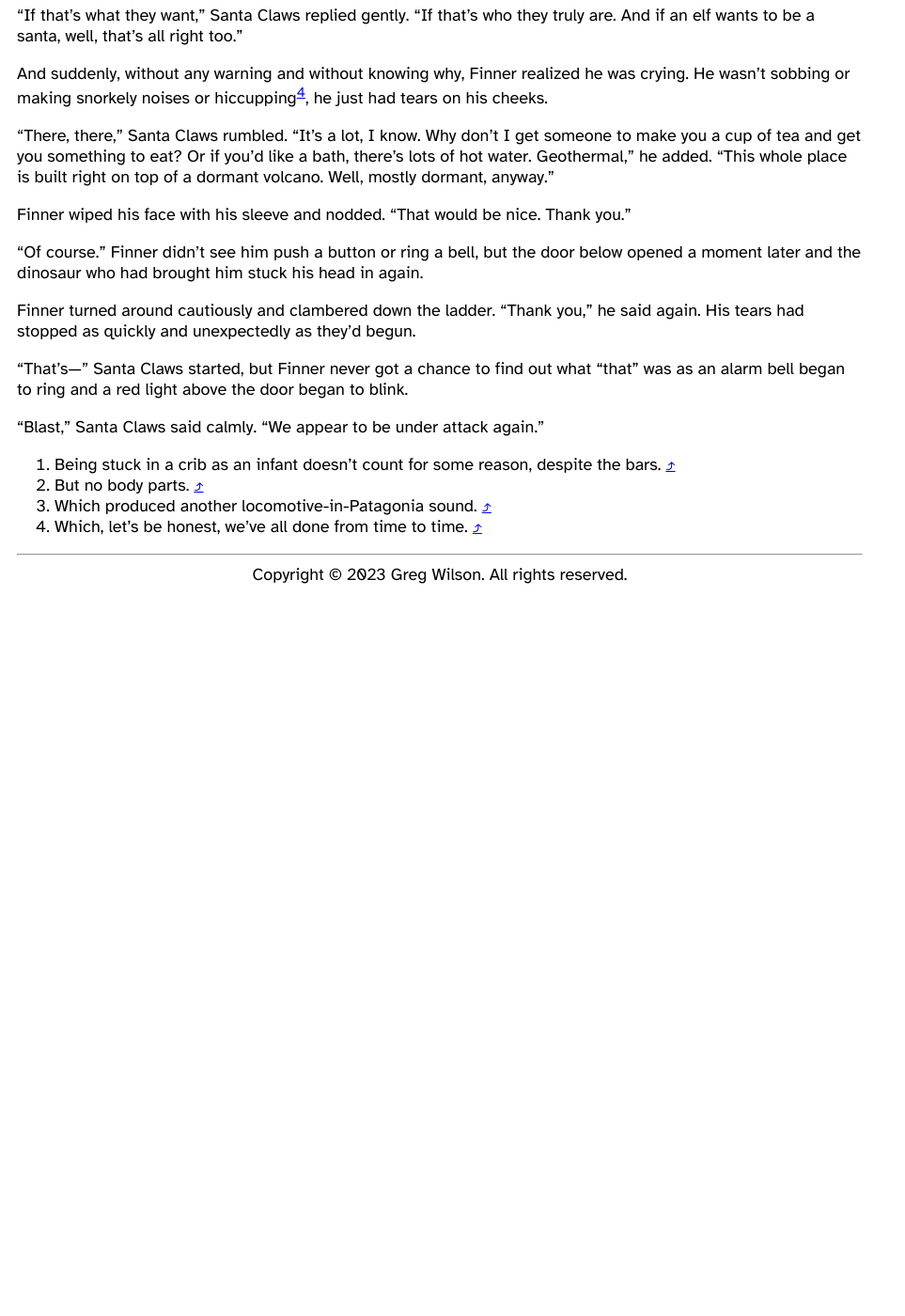
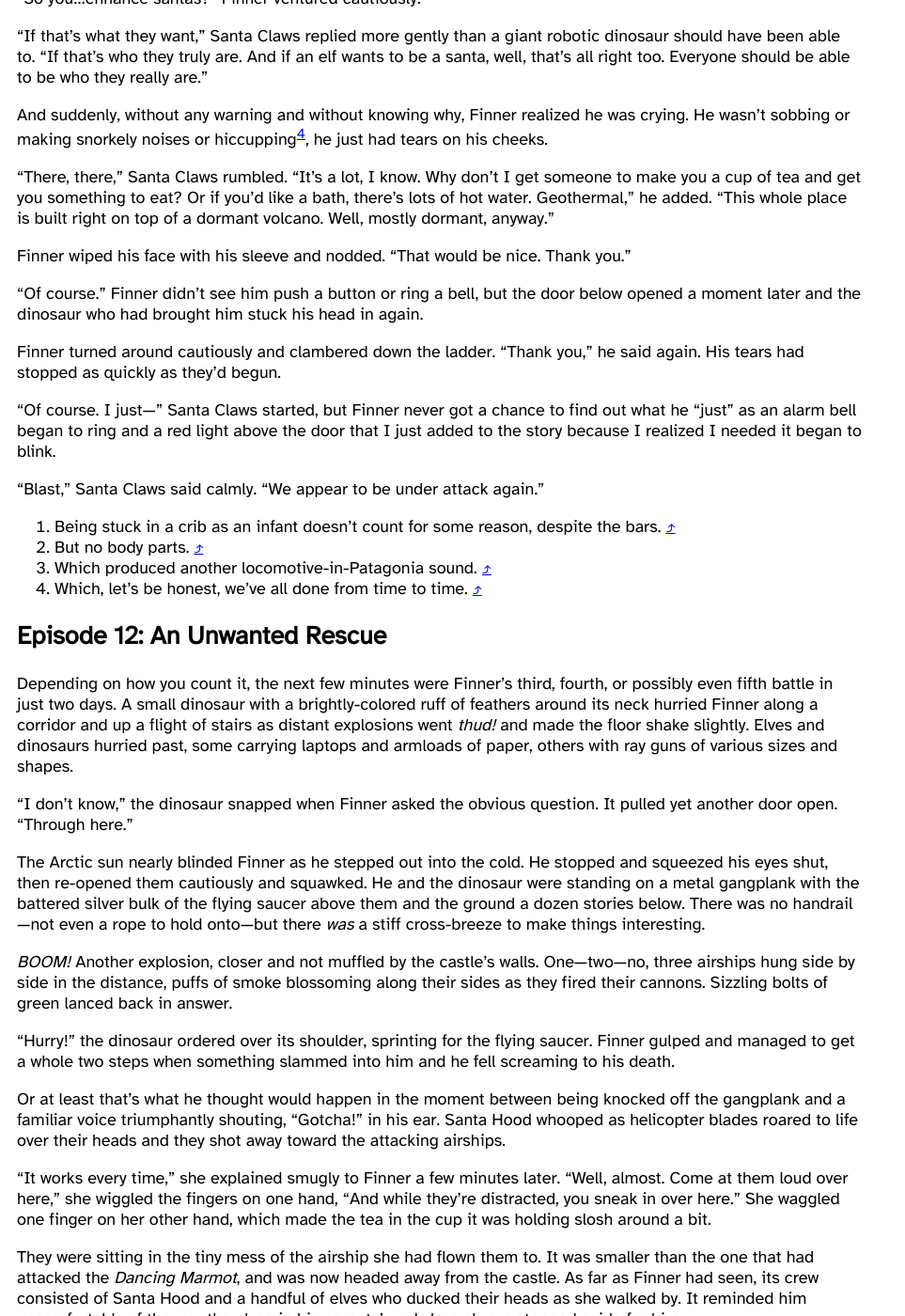
Before and after one commit to gvwilson/fiction, a Jekyll site: the page built from santas/index.md, in a window 1280 px wide and 1400 px high, scrolled down 31171 px. Shown: the whole window at 94% size, without its empty margins (0-963 px from the left). Built offline with Jekyll 4.4.1, drawn with Linux system fonts in a browser that asks for light colours; before the commit the page ends 31801 px from its top, so only the background shows below that; some of the changed text lies outside the part shown.

Commit message:
+547 words of Santas

```diff
--- a/_data/status.csv
+++ b/_data/status.csv
@@ -37,6 +37,7 @@
 santas,2023-11-08,15136
 santas,2023-11-11,15690
 santas,2023-11-12,16677
+santas,2023-11-18,17224
 still,2023-09-01,30862
 tuppence-a-bag,2023-09-01,1703
 tuppence-a-bag,2023-11-05,996
--- a/santas/index.md
+++ b/santas/index.md
@@ -290,7 +290,7 @@
 "That's certainly the conclusion they reached.
 And they were pretty down in the mouth about it,
 let me tell you.
-The world needs doctors and zeppelin pilots and what-not,
+The world needs doctors and airship pilots and what-not,
 but when when you've been told your whole life that you're destined for something else,
 well,
 it's hard to change direction."
@@ -987,8 +987,8 @@
 The mirror's surface rippled and reformed to show
 the steps leading up to the pyramid entrance,
 where the stone cats were fighting a quartet of hooded figures
-wielding swords and rayguns
-whose brilliant green beams left glassy scorches on the sand.<span class="note">The rayguns,
+wielding swords and ray guns
+whose brilliant green beams left glassy scorches on the sand.<span class="note">The ray guns,
 that is.
 Frankly, the swords were mostly for show.</span>
 
@@ -1042,7 +1042,7 @@
 when he rounded a final bend and was almost blinded by
 the bright blue square of empty sky in front of them.
 That,
-and the dazzling green beam of a raygun blast.
+and the dazzling green beam of a ray gun blast.
 
 "Jet packs," Santa Greenwood spat
 "Of *course* they'd have jet packs."
@@ -1182,21 +1182,21 @@
 2.  The edge of Santa Greenwood's ax brushed against the dinghy's rubber gunwale.
 
 3.  There was a sharp *crack!*
-    like someone snapping a piece of wood over their knee
-    and a cannonball whistled over their heads.
+like someone snapping a piece of wood over their knee
+and a cannonball whistled over their heads.
 
 "Look out!" Finner shouted instinctively as:
 
 1.  The larger gray fin changed course to head straight for them.
 
 2.  Air began feeping<span class="note">A word that other worlds would do well to borrow.
-    Our world's contribution would be "phlegm",
-    which it sounds exactly like the thing it describes.</span> out of the dinghy;
+Our world's contribution would be "phlegm",
+which it sounds exactly like the thing it describes.</span> out of the dinghy;
 
 3.  A set of black sails crested the horizon.
-    There was another *crack!*
-    and a second cannonball whistled overhead
-    to splash into the water nearby.
+There was another *crack!*
+and a second cannonball whistled overhead
+to splash into the water nearby.
 
 Santa Greenwood stood up,
 nearly causing the others to spill into the ocean
@@ -1543,7 +1543,7 @@
 Santa Hood rolled her head to work out a kind in her neck.
 "So," she said conversationally,
 letting the blanket slide down so that Finner could see
-the raygun she was holding,
+the ray gun she was holding,
 which just happened to be aimed at his chest.
 "How about you tell me who you really are?"
 
@@ -1572,7 +1572,7 @@
 I just want to go *home*."
 
 Santa Hood studied his face for a moment,
-then flipped the raygun over and offered it to him.
+then flipped the ray gun over and offered it to him.
 "Doesn't work unless you're an elf," she explained.
 
 "Then why were you pointing it at me!?"
@@ -1617,7 +1617,7 @@
 every time he closed his eyes.
 Finally he sat up,
 rolled his head from side to side to get a kink out of his neck,
-and picked up the raygun Santa Hood had given him.
+and picked up the ray gun Santa Hood had given him.
 
 It looked like a well-made toy with its gnurled grip and shiny barrel,
 but was heavy in a way that said,
@@ -1629,7 +1629,7 @@
 A brilliant green beam of light blasted the glass right out of the porthole.
 Finner gaped,
 still feeling the hum of the shot in his hand,
-then tossed the raygun onto the desk as if it had just bitten him.
+then tossed the ray gun onto the desk as if it had just bitten him.
 
 "Wuzza?" Santa Hood grunted in her sleep.
 Finner held his breath until she rolled over under blankets
@@ -1664,7 +1664,7 @@
 he could actually help Santa Hood
 (and Santa Greenwood too, of course).
 For a moment he saw himself standing beside them,
-blasting away with the raygun while his new-found teammates tossed their grenades
+blasting away with the ray gun while his new-found teammates tossed their grenades
 and waved their ax menacingly.
 Maybe he could even—
 
@@ -1696,11 +1696,11 @@
 In between them,
 Santa Greenbeard was hacking at an enormous black tentacle with his ax.
 No, not a tentacle—it was a metal cable as thick as Finner's arm,
-and it hung down from the blue-and-gray zeppelin that was right above the ship.
-
-A second cable fell from the zeppelin as Finner gaped up into the sky,
+and it hung down from the blue-and-gray airship that was right above the ship.
+
+A second cable fell from the airship as Finner gaped up into the sky,
 and then a third.
-The sailors' bullets and arrows had no more effect on the zeppelin
+The sailors' bullets and arrows had no more effect on the airship
 than Santa Greenwood's ax had on the cable.
 "Stand by to repel boarders, ye grumble-fisted knucklewaddlers!"
 Captain Clausbeard shouted,
@@ -1762,7 +1762,7 @@
 It raised the blowgun to its lips and took aim.
 
 Afterward,
-Finner could never remember actually drawing the raygun.
+Finner could never remember actually drawing the ray gun.
 It was just suddenly there in his hand.
 A single brilliant bolt of green punched a smoldering hole in the foresail
 just a few inches from the elf's head.
@@ -1785,7 +1785,7 @@
 Blast their blasted ship, boy!"
 Captain Clausbeard shouted.
 Finner squinted,
-pointed the raygun into the air,
+pointed the ray gun into the air,
 and pulled the trigger
 just as the deck swayed beneath him.
 He took aim again,
@@ -2007,7 +2007,7 @@
 the corridor brought them to a ladder with eight brass rungs
 that had been polished to silver in patches by use.
 Finner clambered up into the murmur and bustle of
-the bridge of a zeppelin in flight.
+the bridge of a airship in flight.
 The front wall was made of hexagonal glass panels
 held together by thin strips of brass.
 The walls to either side were filled with instruments, controls, relays,
@@ -2066,7 +2066,7 @@
 It's as if something was stuck in the elevator doors of your mind
 and making it go *ding! ding! ding!* over and over again.
 
-The zeppelin's captain waited patiently for Finner's doors to close.
+The airship's captain waited patiently for Finner's doors to close.
 The other elves glanced at him occasionally but didn't interfere:
 keeping an airship flying is tricky even in the best of circumstances,
 and if Finner had been paying attention
@@ -2075,7 +2075,7 @@
 The skirmish with Captain Clausbeard's ship had only been
 the equivalent of two cats taking swipes at one another
 and then pretending each other didn't exist,
-but zeppelins are fragile things.
+but airships are fragile things.
 
 "Gran-Granna?" Finner finally managed.
 Even as he said it he belatedly realized that the elf wasn't his great-grandmother.
@@ -2121,7 +2121,7 @@
 and,
 um,
 look,
-I'm sorry I shot at your zeppelin.
+I'm sorry I shot at your airship.
 I didn't know it would actually work.
 I hope I didn't hurt anyone,"
 he added belatedly,
@@ -2309,9 +2309,9 @@
 His shoulders slumped.
 Better to be a prisoner than a meal.
 "All right, I give up," he said,
-or would have if a loud *boom!* hadn't shaken the zeppelin
+or would have if a loud *boom!* hadn't shaken the airship
 hard enough to knock Finner right off his feet.
-The whole room—in fact, the whole zeppelin—tilted to one side.
+The whole room—in fact, the whole airship—tilted to one side.
 
 As Finner fell forward
 his left hand hit one of the dials.
@@ -2387,7 +2387,7 @@
 A chill ran up his spine.
 A flying saucer was moored against the side of the factory,
 bobbing gently up and down in the Arctic breeze.
-It was almost as large as the zeppelin he had so recently escaped from,
+It was almost as large as the airship he had so recently escaped from,
 and its silver underbelly was scratched and scraped from heavy use.
 
 "It's not exactly traditional,"
@@ -2786,11 +2786,13 @@
 Finner ventured cautiously.
 
 "If that's what they want,"
-Santa Claws replied gently.
+Santa Claws replied
+more gently than a giant robotic dinosaur should have been able to.
 "If that's who they truly are.
 And if an elf wants to be a santa,
 well,
-that's all right too."
+that's all right too.
+Everyone should be able to be who they really are."
 
 And suddenly,
 without any warning and without knowing why,
@@ -2824,15 +2826,97 @@
 
 Finner turned around cautiously and clambered down the ladder.
 "Thank you," he said again.
-His tears had stopped as quickly and unexpectedly as they'd begun.
-
-"That's—" Santa Claws started,
-but Finner never got a chance to find out what "that" was
+His tears had stopped as quickly as they'd begun.
+
+"Of course. I just—" Santa Claws started,
+but Finner never got a chance to find out what he "just"
 as an alarm bell began to ring
-and a red light above the door began to blink.
+and a red light above the door
+that I just added to the story because I realized I needed it
+began to blink.
 
 "Blast," Santa Claws said calmly.
 "We appear to be under attack again."
+
+</section>
+
+<section markdown="1">
+
+## Episode 12: An Unwanted Rescue
+
+Depending on how you count it,
+the next few minutes were Finner's third, fourth, or possibly even fifth battle
+in just two days.
+A small dinosaur with a brightly-colored ruff of feathers around its neck
+hurried Finner along a corridor and up a flight of stairs
+as distant explosions went *thud!* and made the floor shake slightly.
+Elves and dinosaurs hurried past,
+some carrying laptops and armloads of paper,
+others with ray guns of various sizes and shapes.
+
+"I don't know," the dinosaur snapped when Finner asked the obvious question.
+It pulled yet another door open.
+"Through here."
+
+The Arctic sun nearly blinded Finner as he stepped out into the cold.
+He stopped and squeezed his eyes shut,
+then re-opened them cautiously and squawked.
+He and the dinosaur were standing on a metal gangplank
+with the battered silver bulk of the flying saucer above them
+and the ground a dozen stories below.
+There was no handrail—not even a rope to hold onto—but there *was*
+a stiff cross-breeze to make things interesting.
+
+*BOOM!* Another explosion,
+closer and not muffled by the castle's walls.
+One—two—no, three airships hung side by side in the distance,
+puffs of smoke blossoming along their sides as they fired their cannons.
+Sizzling bolts of green lanced back in answer.
+
+"Hurry!" the dinosaur ordered over its shoulder,
+sprinting for the flying saucer.
+Finner gulped and managed to get a whole two steps
+when something slammed into him and he fell screaming to his death.
+
+Or at least that's what he thought would happen
+in the moment between being knocked off the gangplank
+and a familiar voice triumphantly shouting, "Gotcha!" in his ear.
+Santa Hood whooped as helicopter blades roared to life over their heads
+and they shot away toward the attacking airships.
+
+"It works every time,"
+she explained smugly to Finner a few minutes later.
+"Well, almost.
+Come at them loud over here," she wiggled the fingers on one hand,
+"And while they're distracted,
+you sneak in over here."
+She waggled one finger on her other hand,
+which made the tea in the cup it was holding slosh around a bit.
+
+They were sitting in the tiny mess of the airship she had flown them to.
+It was smaller than the one that had attacked the *Dancing Marmot*,
+and was now headed away from the castle.
+As far as Finner had seen,
+its crew consisted of Santa Hood and a handful of elves
+who ducked their heads as she walked by.
+It reminded him uncomfortably
+of the way the elves in his parents' workshop always stepped aside for him.
+
+"But how'd you find me?" he asked.
+
+Santa Hood sipped her tea.
+"We didn't—Sensei Tumbly did.
+After they grabbed you I went back to tell her what had happened,
+and…"
+She shook her head.
+"I've never seen her like that.
+She wasn't angry or afraid.
+She was—she was *incandescent*,"
+she finished reverently.
+
+"Mm," Finner said noncommittally.
+He had never seen his gran-granna be anything more than annoyed,
+but he could imagine.
 
 </section>
 
```
Also changed, not shown: status.svg.
